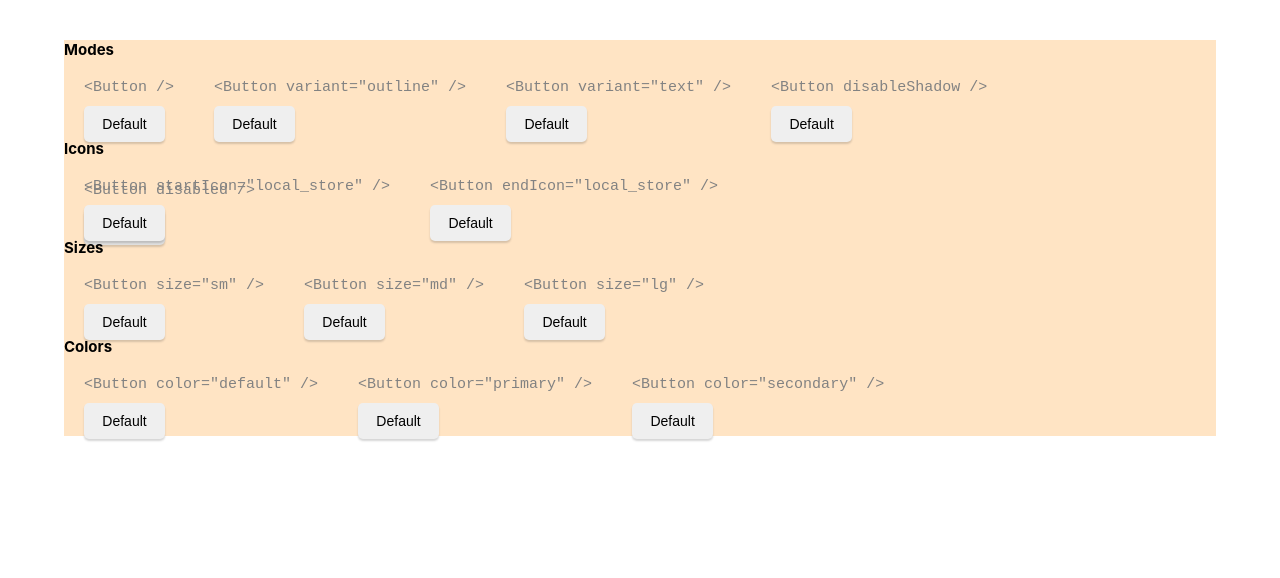
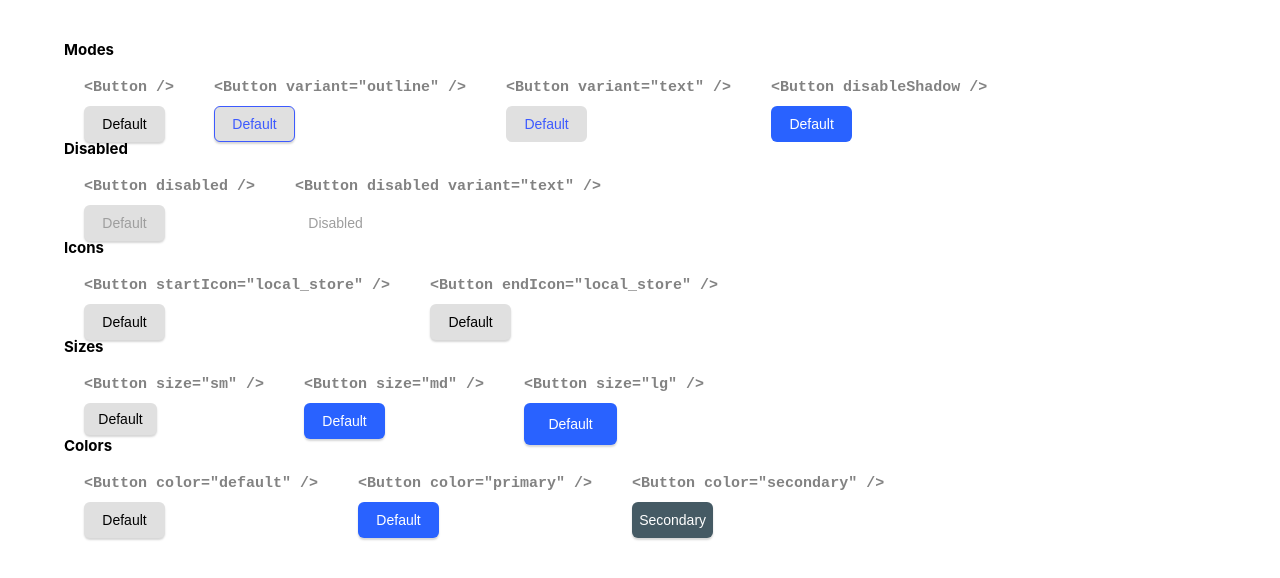
Before and after one commit to kenjox/dev-challenges, a React (Create React App) app in the folder buttons-challenge/: page / in a window 1280 px wide. Shown: the top 578 px of the page. Built offline with nearby package versions, Linux system fonts and the light colour scheme.

Commit message:
handle colors and size props

```diff
--- a/buttons-challenge/src/App.css
+++ b/buttons-challenge/src/App.css
@@ -9,7 +9,6 @@ html {
 .container {
   width: 90%;
   margin: 5vh auto;
-  background-color: bisque;
 }
 
 .row {
--- a/buttons-challenge/src/App.js
+++ b/buttons-challenge/src/App.js
@@ -6,67 +6,74 @@ function App() {
   return (
     <div className="container">
       <h2 className="title">Modes</h2>
-      <div class="row">
-        <div class="item">
+      <div className="row">
+        <div className="item">
           <Snippet>&lt;Button /&gt;</Snippet>
           <Button />
         </div>
-        <div class="item">
+        <div className="item">
           <Snippet>&lt;Button variant="outline" /&gt;</Snippet>
           <Button variant="outline" />
         </div>
-        <div class="item">
+        <div className="item">
           <Snippet>&lt;Button variant="text" /&gt;</Snippet>
           <Button variant="text" />
         </div>
-        <div class="item">
+        <div className="item">
           <Snippet>&lt;Button disableShadow /&gt;</Snippet>
-          <Button disableShadow />
+          <Button disableShadow color="primary" />
         </div>
-        <div class="item">
+      </div>
+      <h2>Disabled</h2>
+      <div className="row">
+        <div className="item">
           <Snippet>&lt;Button disabled /&gt;</Snippet>
           <Button disabled />
         </div>
+        <div className="item">
+          <Snippet>&lt;Button disabled variant="text" /&gt;</Snippet>
+          <Button disabled variant="text" title="Disabled" />
+        </div>
       </div>
       <h2>Icons</h2>
-      <div class="row">
-        <div class="item">
+      <div className="row">
+        <div className="item">
           <Snippet>&lt;Button startIcon="local_store" /&gt;</Snippet>
           <Button />
         </div>
-        <div class="item">
+        <div className="item">
           <Snippet>&lt;Button endIcon="local_store" /&gt;</Snippet>
           <Button />
         </div>
       </div>
       <h2>Sizes</h2>
-      <div class="row">
-        <div class="item">
+      <div className="row">
+        <div className="item">
           <Snippet>&lt;Button size="sm" /&gt;</Snippet>
           <Button size="sm" />
         </div>
-        <div class="item">
+        <div className="item">
           <Snippet>&lt;Button size="md" /&gt;</Snippet>
-          <Button size="md" />
+          <Button size="md" color="primary" />
         </div>
-        <div class="item">
+        <div className="item">
           <Snippet>&lt;Button size="lg" /&gt;</Snippet>
-          <Button size="lg" />
+          <Button size="lg" color="primary" />
         </div>
       </div>
       <h2>Colors</h2>
-      <div class="row">
-        <div class="item">
+      <div className="row">
+        <div className="item">
           <Snippet>&lt;Button color="default" /&gt;</Snippet>
           <Button color="default" />
         </div>
-        <div class="item">
+        <div className="item">
           <Snippet>&lt;Button color="primary" /&gt;</Snippet>
           <Button color="primary" />
         </div>
-        <div class="item">
+        <div className="item">
           <Snippet>&lt;Button color="secondary" /&gt;</Snippet>
-          <Button color="secondary" />
+          <Button color="secondary" title="Secondary" />
         </div>
       </div>
     </div>
--- a/buttons-challenge/src/components/Button.js
+++ b/buttons-challenge/src/components/Button.js
@@ -1,20 +1,16 @@
 import React from 'react';
-import styled from 'styled-components';
+import styled, { css } from 'styled-components';
 import PropTypes from 'prop-types';
-/*
-sm: 73x32
-md: 81x36
-lg: 93x42
-*/
+
 const DefaultButton = styled.button`
   width: 81px;
   height: 36px;
   border: none;
-  border-radius: 5px;
+  border-radius: 6px;
   cursor: pointer;
   box-shadow: 0px 2px 2px rgba(51, 51, 51, 0.2);
   font-size: 14px;
-
+  font-style: medium;
   &:hover,
   &:focus {
     background-color: #aeaeae;
@@ -24,15 +20,109 @@ const DefaultButton = styled.button`
     background-color: #e0e0e0;
     color: #9e9e9e;
   }
+
+  ${({ variant }) =>
+    variant &&
+    variant === 'outline' &&
+    css`
+      border: 1px solid #3d5afe;
+      outline-color: #3d5afe;
+      background-color: #ffffff;
+      color: #3d5afe;
+
+      &:hover,
+      &:focus {
+        background-color: rgba(41, 98, 255, 0.1);
+      }
+    `}
+  ${({ variant }) =>
+    variant &&
+    variant === 'text' &&
+    css`
+      border: none;
+      background-color: inherit;
+      box-shadow: unset;
+      color: #3d5afe;
+      &:hover,
+      &:focus {
+        background-color: rgba(41, 98, 255, 0.1);
+      }
+      &:disabled {
+        border: none;
+        background-color: inherit;
+        box-shadow: unset;
+      }
+    `}
+  ${({ disableShadow }) =>
+    disableShadow &&
+    css`
+      border: none;
+      background-color: #3d5afe;
+      box-shadow: unset;
+      color: #ffffff;
+      &:hover,
+      &:focus {
+        border: 2px solid #3d5afe;
+        background-color: rgba(61, 90, 254, 1);
+      }
+    `}
+
+    ${({ size }) => {
+      switch (size) {
+        case 'sm':
+          return css`
+            width: 73px;
+            height: 32px;
+          `;
+        case 'md':
+          return css`
+            width: 81px;
+            height: 36px;
+          `;
+        case 'lg':
+          return css`
+            width: 93px;
+            height: 42px;
+          `;
+        default:
+          return;
+      }
+    }}
+    ${({ color }) => {
+      console.log({ color });
+      switch (color) {
+        case 'primary':
+          return css`
+            background-color: #2962ff;
+            color: #ffffff;
+            &:hover,
+            &:focus {
+              background-color: #0039cb;
+            }
+          `;
+        case 'secondary':
+          return css`
+            background-color: #455a64;
+            color: #ffffff;
+            &:hover,
+            &:focus {
+              background-color: #1c313a;
+            }
+          `;
+        default:
+          return css`
+            background-color: #e0e0e0;
+            &:hover,
+            &:focus {
+              background-color: #aeaeae;
+            }
+          `;
+      }
+    }}
 `;
 const Button = (props) => {
   const { title } = props;
-  return (
-    <DefaultButton {...props}>
-      {props.children}
-      {title}
-    </DefaultButton>
-  );
+  return <DefaultButton {...props}>{title}</DefaultButton>;
 };
 
 Button.defaultProps = {
--- a/buttons-challenge/src/components/Snippet.js
+++ b/buttons-challenge/src/components/Snippet.js
@@ -4,6 +4,7 @@ const Snippet = styled.pre`
   font-size: 1.5rem;
   color: #828282;
   margin-bottom: 1rem;
+  font-weight: bold;
 `;
 
 export { Snippet };
```
